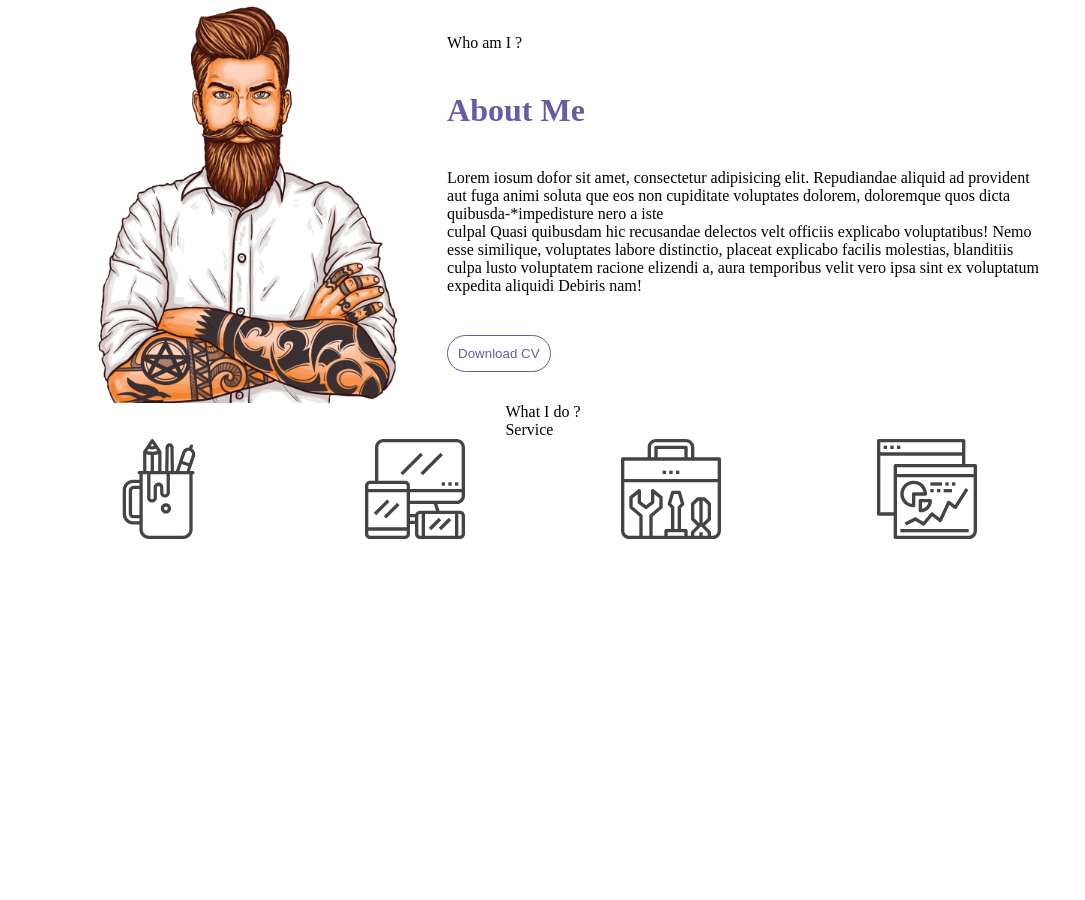
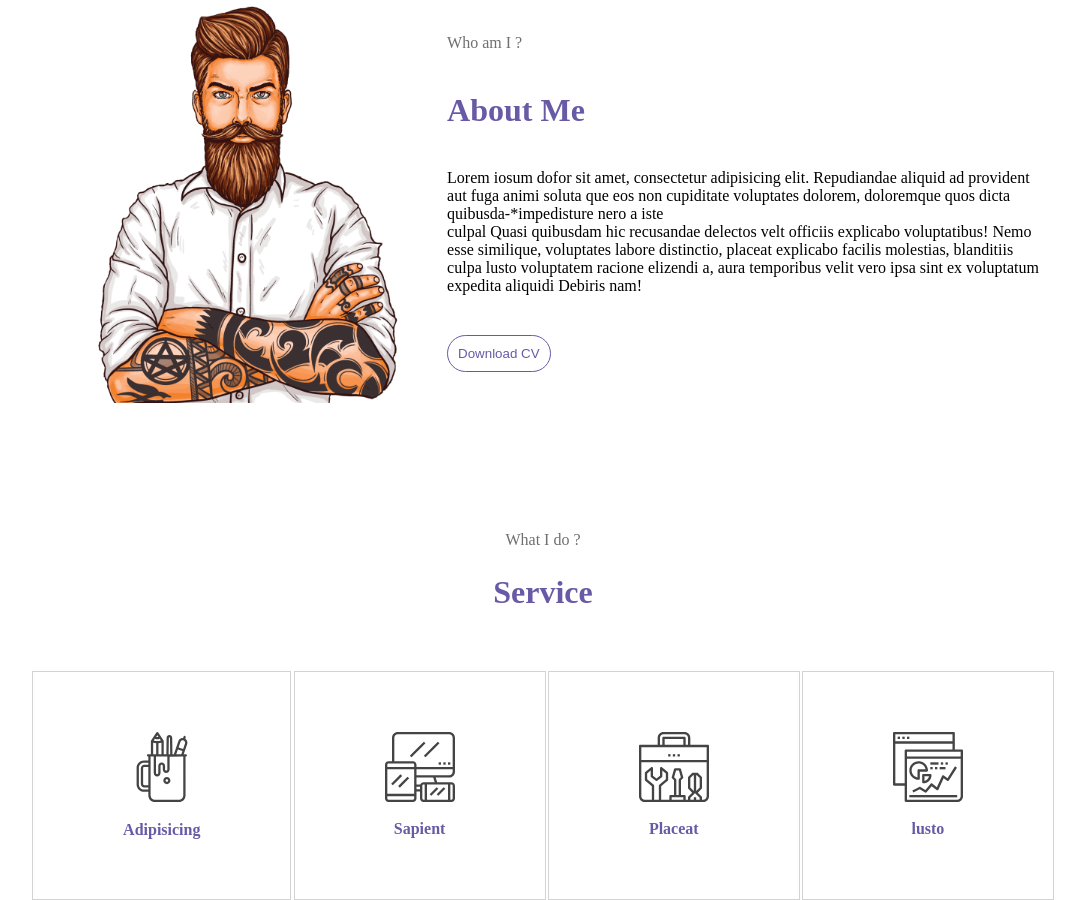
Before and after one commit to Mouns1410/Projet_Nouilles_Kaddi_ElOudghiri, a plain HTML site: page index.html in a window 1280 px wide. Shown: the part 779-1679 px from the top of the page, without its empty margins (97-1182 px from the left). Before the commit the page ends 1322 px from the top, so only its background shows below. Drawn offline with Linux system fonts and the light colour scheme; a web font is replaced by a local one.

Commit message:
fin Sec2

```diff
--- a/index.html
+++ b/index.html
@@ -64,10 +64,10 @@
                 </div>
                 <div class="m-sec1-right">
                         <div>
-                            <span>Who am I ?</span>
+                            <span style="color: #6f6f6f;">Who am I ?</span>
                         </div>
                         <div>
-                            <span class="sec1-title">About Me</span>
+                            <span class="sec-title">About Me</span>
                         </div>
                         <div>
                             <span>
@@ -90,21 +90,41 @@
         <section>
             <div class="m-sec2-container">
                 <div class="m-sec2-part1">
-                    <div>What I do ?</div>
-                    <div> Service</div>
+                    <div class="m-sec2-part1-1"><span style="color: #6f6f6f;">What I do ?</span></div>
+                    <div class="m-sec2-part1-2 sec-title"> Service</div>
                 </div>
                 <div class="m-sec2-part2">
+                    <div class="sec2-border-img">
                         <div>
                             <img src="./public/img/pencil-case.svg" alt="" class="m-sec2-img">
                         </div>
+                        <div class="sec2-desc-img">
+                            Adipisicing
+                        </div>
+                    </div>
+                    <div class="sec2-border-img">
                         <div>
                             <img src="./public/img/responsive.svg" alt="" class="m-sec2-img">
                         </div>
+                        <div class="sec2-desc-img">
+                            Sapient
+                        </div>
+                    </div>
+                    <div class="sec2-border-img">
                         <div>
                             <img src="./public/img/toolbox.svg" alt="" class="m-sec2-img">
                         </div>
+                        <div class="sec2-desc-img">
+                            Placeat
+                        </div>
+                    </div>
+                    <div class="sec2-border-img">
                         <div>
                             <img src="./public/img/analytics.svg" alt="" class="m-sec2-img">
+                        </div>
+                        <div class="sec2-desc-img">
+                            lusto
+                        </div>
                     </div>
                 </div>
             </div>
--- a/public/css/style.css
+++ b/public/css/style.css
@@ -151,7 +151,7 @@ m-header-text-row4 {
 .m-sec1-img {
     height: 400px;
 }
-.sec1-title {
+.sec-title {
     color: #695aa6;
     font-weight: bold;
     font-size: 2em;
@@ -174,7 +174,18 @@ m-header-text-row4 {
     flex-direction: column;
     align-items: center;
     justify-content: center;
-    margin: 0 10% 0 10%;
+    margin: 10% 10% 0 10%;
+}
+.m-sec2-part1 {
+    display: flex;
+    flex-direction: column;
+    align-items: center;
+}
+.m-sec2-part1-1 {
+    margin-bottom: 25%;
+}
+.m-sec2-part1-2 {
+    margin-bottom: 60%;
 }
 .m-sec2-part2 {
     display: flex;
@@ -182,5 +193,17 @@ m-header-text-row4 {
     width: 100%;
 }
 .m-sec2-img {
-    height: 100px;
+    height: 70px;
 }
+.sec2-border-img {
+    border: 1px solid rgba(39, 39, 39, 0.2);
+    padding: 60px 90px 60px 90px;
+    display: flex;
+    flex-direction: column;
+    align-items: center;
+}
+.sec2-desc-img {
+    margin-top: 20%;
+    color: #695aa6;
+    font-weight: bold;
+}
```
Lines whose indentation alone changed are shown as unchanged.
